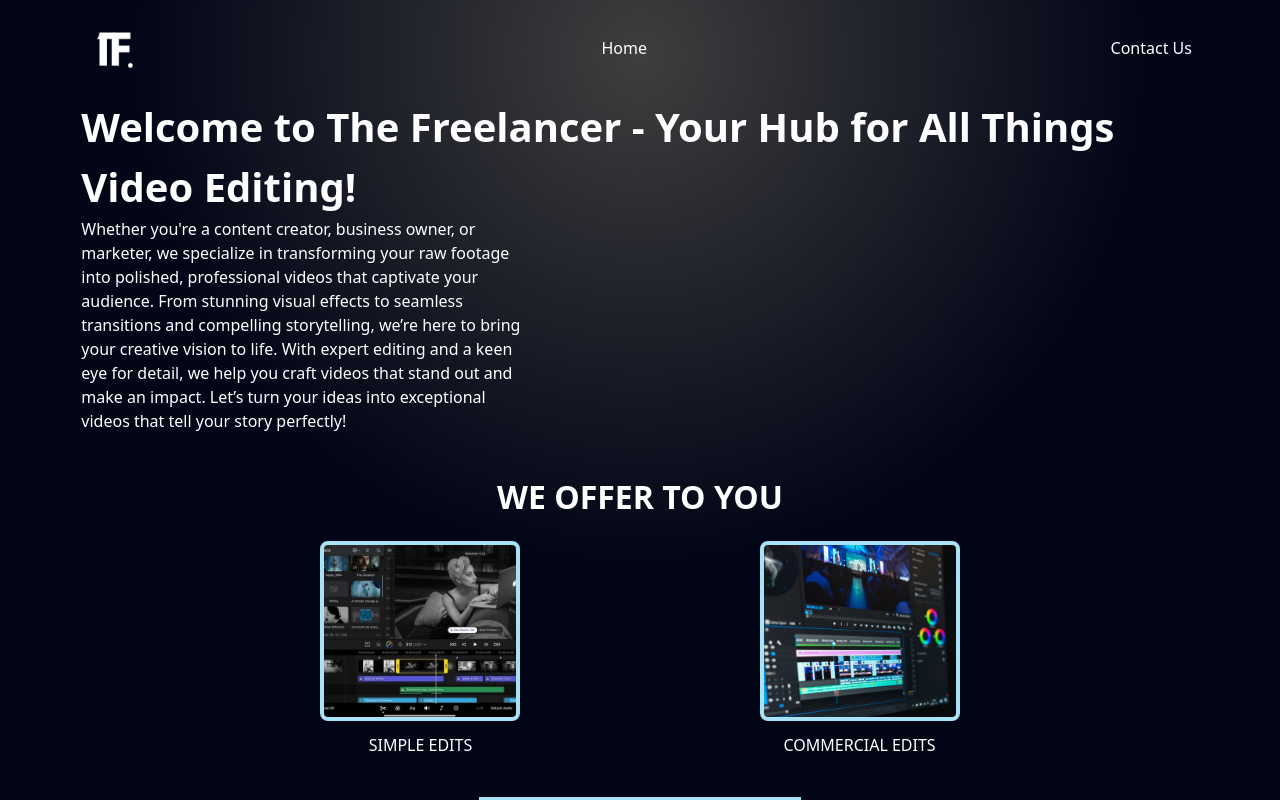
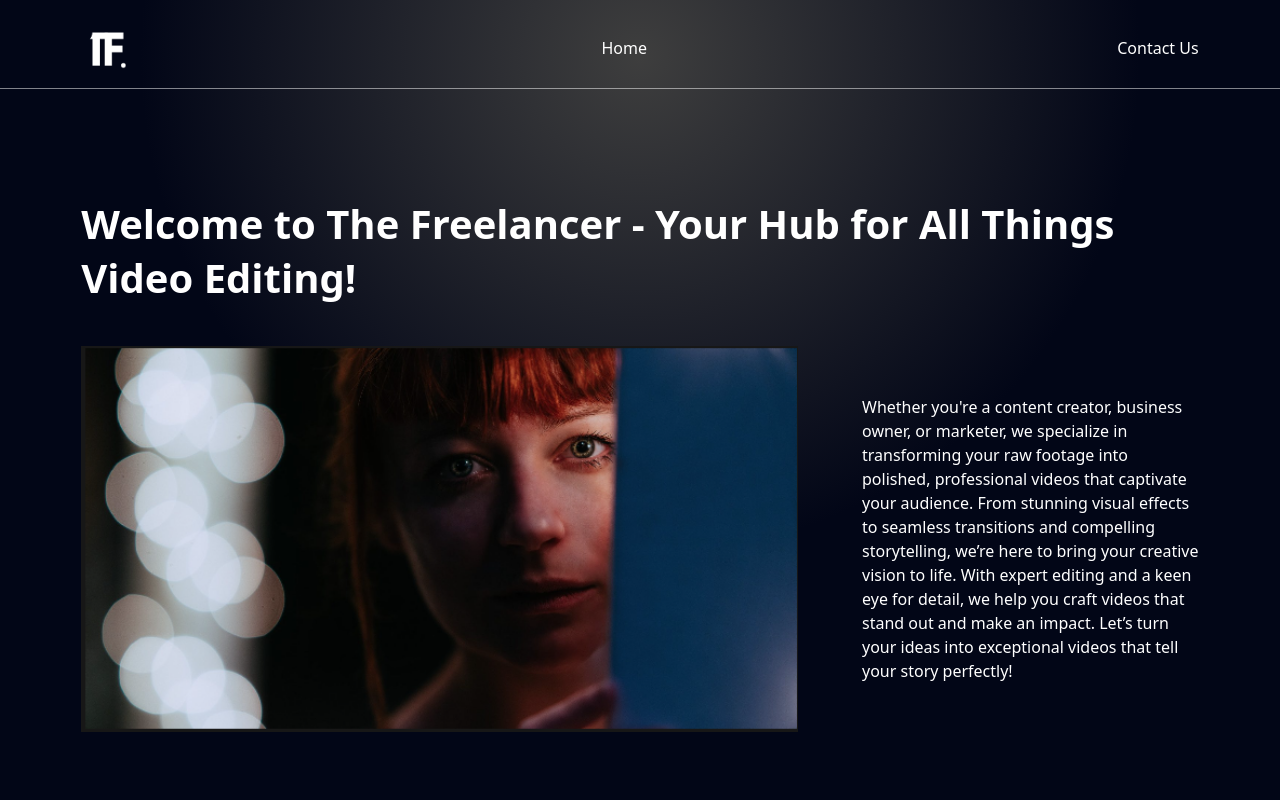
Before and after one commit to Sahilkr83/The-Freelancer, a React (Create React App) app: page / in a window 1280 px wide. Built offline with nearby package versions, Linux system fonts and the light colour scheme.

Commit message:
form ready

```diff
--- a/package.json
+++ b/package.json
@@ -5,6 +5,7 @@
   "dependencies": {
     "@cloudinary/react": "^1.13.1",
     "@cloudinary/url-gen": "^1.21.0",
+    "@emailjs/browser": "^4.4.1",
     "@testing-library/jest-dom": "^5.17.0",
     "@testing-library/react": "^13.4.0",
     "@testing-library/user-event": "^13.5.0",
--- a/src/App.css
+++ b/src/App.css
@@ -9,53 +9,12 @@
     border-top-right-radius:3rem;
     border-top-left-radius:3rem;
 }
-.btn-whatapp{
-    color: #76d431;
-    margin-right: 7px;
-}
-.btn{
-    transition: all 0.5s;
-}
-.btn:hover{
 
-    transform: scale(1.1);
-}
-.img-1{
-    border-radius: 10px;
-    filter: blur(2px);
-    transition: all 0.3s ;
-}
-.img-2{
-    margin-left: 7rem;
-}
-.img-1:hover{
-    filter: blur(0px);
-    transition: all 0.3s ;
-}
-.icon{
-    color: #76d431;
-}
-.icon-1:hover{
-    scale: 1.3;
-    transition: all 0.3s ;
-}
-.img:hover{
-    scale: 1.3;
-    transition: all 0.3s ;
-}
 .yt{
     max-height: 500px;
     background: rgb(0,0,0);
     background: linear-gradient(180deg, rgba(0,0,0,0.5011600928074246) 0%, rgba(20,20,20,0.6844547563805105) 51%, rgba(0,0,0,1) 84%);
 }
-/* .bg-video{
-    top: -220px;
-}
-@media screen and (max-width: 480px){
-    .bg-video{
-        top: -120px;
-    }
-} */
 
 
 
@@ -101,7 +60,6 @@
     all: unset;
     border: solid 1px rgb(106, 106, 106);
     padding: 15px 25px;
-
     height: 140px;
 }
 
@@ -130,10 +88,13 @@
         align-items: center;
         gap: 10px;
     }
+    .img-section {
+        flex-direction: column-reverse;
+    }
 }
 @media (max-width:800px){
-    .input-div{
-        flex-direction: column;
+    .textarea{
+        width: 100%;
     }
 }
 
--- a/src/New porject/ContactForm.js
+++ b/src/New porject/ContactForm.js
@@ -1,4 +1,6 @@
-import React, { useState } from 'react'
+import React, { useState , useRef } from 'react'
+
+import emailjs from '@emailjs/browser';
 
 const ContactForm = () => {
     const [formData , setFormData] = useState({
@@ -11,13 +13,31 @@ const ContactForm = () => {
             [event.target.name] : event.target.value
         }))
     }
-    function submitHandler (event){
-        event.preventDefault()
-        setFormData({
-            name:"", email: "", number:"" , subject:"" , help:""
+
+
+    const form = useRef();
+
+    const sendEmail = (e) => {
+      e.preventDefault();
+
+      setFormData({
+        name:"", email: "", number:"" , subject:"" , help:""
+    })
+
+      emailjs
+        .sendForm('service_1wkykx4', 'template_5zil37u', form.current, {
+          publicKey: 'xAMcVpwEtgkUjpzOb',
         })
-        console.log(formData)
-    }
+        .then(
+          () => {
+            console.log('SUCCESS!');
+          },
+          (error) => {
+            console.log('FAILED...', error.text);
+          },
+        );
+    };
+
   return (
     <div className='w-11/12 max-w-[1350px]  mx-auto pt-[100px] pb-[140px] px-[10px] text-white relative z-20 '>
         <div>
@@ -54,7 +74,7 @@ const ContactForm = () => {
             </div>
 
            <div className='md:pl-[60px]  pt-2 w-11/12 '>
-           <form onSubmit={submitHandler} className='w-full flex flex-col gap-4'>
+           <form  ref={form} onSubmit={sendEmail} className='w-full flex flex-col gap-4 '>
 
                <div className='w-full flex gap-6  md:flex-row flex-col'>
                 <input
@@ -92,7 +112,7 @@ const ContactForm = () => {
                </div>
 
                <textarea
-                    className='textarea '
+                    className='textarea  max-w-[865px]'
                      rows="10" cols="30"
                     name='help'
                     type='text'
--- a/src/New porject/Home page.js
+++ b/src/New porject/Home page.js
@@ -1,4 +1,5 @@
 import React from 'react'
+import homePAgeImg from "../assests/homePageImg.png"
 import simpleImg from '../assests/Simple.jpeg.jpg'
 import commercial from '../assests/Simple Edits.jpg'
 import Frame from './Frame';
@@ -11,11 +12,15 @@ import simple3 from '../assests/Edits/Simple edits/sp3.mp4'
 import ads1 from '../assests/Edits/Commercial/adEdit1.mp4'
 const Homepage = () => {
   return (
-    <div className='text-white pt-7 px-7 z-20 mx-auto max-w-[1460px] w-11/12 '>
-
-        <h1 className='text-[2.5rem] font-bold'>Welcome to The Freelancer - Your Hub for All Things Video Editing!</h1>
-        <div className='max-w-[450px]'>
-        <p>Whether you're a content creator, business owner, or marketer, we specialize in transforming your raw footage into polished, professional videos that captivate your audience. From stunning visual effects to seamless transitions and compelling storytelling, we’re here to bring your creative vision to life. With expert editing and a keen eye for detail, we help you craft videos that stand out and make an impact. Let’s turn your ideas into exceptional videos that tell your story perfectly!</p>
+    <div className='text-white pt-7 lg:px-7 z-20 mx-auto max-w-[1460px] w-11/12 '>
+      <div className='py-[100px]'>
+        <h1 className='lg:text-[2.5rem] text-4xl font-bold pb-10 leading-[3.4rem]'>Welcome to The Freelancer - Your Hub for All Things Video Editing!</h1>
+        <div className='flex lg:items-center img-section '>
+          <img alt='Home Page Img' src={homePAgeImg} width={875} height={450}/>
+          <div className='lg:w-[475px] w-full lg:pl-16 h-full pb-10 lg:pb-0'>
+            <p className='lg:text-base text-sm '>Whether you're a content creator, business owner, or marketer, we specialize in transforming your raw footage into polished, professional videos that captivate your audience. From stunning visual effects to seamless transitions and compelling storytelling, we’re here to bring your creative vision to life. With expert editing and a keen eye for detail, we help you craft videos that stand out and make an impact. Let’s turn your ideas into exceptional videos that tell your story perfectly!</p>
+          </div>
+        </div>
         </div>
         <div className='flex flex-col justify-between py-10 w-full gap-5 text-center'>
 
--- a/src/New porject/Logo/Logo.js
+++ b/src/New porject/Logo/Logo.js
@@ -9,7 +9,8 @@ const Logo = ({logo,appName}) => {
         <img
         style={{
             filter: hovered ? 'grayscale(0)' : 'grayscale(1)',
-            transition: 'filter 0.3s ease',}}
+            transform: hovered ? 'scale(1.3)' : 'scale(1)',
+            transition: 'all 0.3s ease',}}
 
             onMouseEnter={() => setHovered(true)}
             onMouseLeave={() => setHovered(false)}
--- a/src/New porject/NavBar.js
+++ b/src/New porject/NavBar.js
@@ -1,6 +1,6 @@
 import React from 'react'
 import logo from "../assests/tf-removebg-preview.png"
-import { useNavigate } from 'react-router-dom';
+import { NavLink, useNavigate } from 'react-router-dom';
 
 const NavBar = ({setContactOn}) => {
 
@@ -16,16 +16,20 @@ const NavBar = ({setContactOn}) => {
   }
 
   return (
-    <div className='mx-auto max-w-[1160px] w-11/12 justify-between items-center  pt-7 px-7 text-white flex z-20'>
+    <div className='w-full h-fit relative z-30'>
+      <div className='navbar mx-auto max-w-[1350px] w-11/12 justify-between items-center  pt-7 px-7 text-white flex  '>
 
         <img onClick={clickHandler2} src={logo} width={50} height={50} alt=''/>
 
 
         <div onClick={clickHandler2} className='gap-4 flex '>
-          Home
+          <NavLink>Home</NavLink>
         </div>
 
-        <button onClick={clickHandler}>Contact Us</button>
+        <button onClick={clickHandler}><NavLink>Contact Us</NavLink></button>
+
+      </div>
+      <div className='absolute w-[110%] h-[1px] bg-white -bottom-5 opacity-50 left-0 '></div>
     </div>
   )
 }
--- a/src/New porject/Tools.js
+++ b/src/New porject/Tools.js
@@ -7,7 +7,7 @@ import Logo from './Logo/Logo'
 
 const Tools = () => {
   return (
-    <div className='max-w-[1460px] w-11/12 text-start flex flex-col gap-10 mb-20'>
+    <div className='max-w-[1460px] w-11/12  text-start flex flex-col gap-10 mb-20'>
         <h1 className='text-[2.5rem] font-bold'>Tools We Use </h1>
 
         <div className='flex w-full flex-wrap gap-y-10 justify-between'>
```
Also changed, not shown: src/assests/homePageImg.png (added), 1 other file (tests, documents, lock files or other folders).
